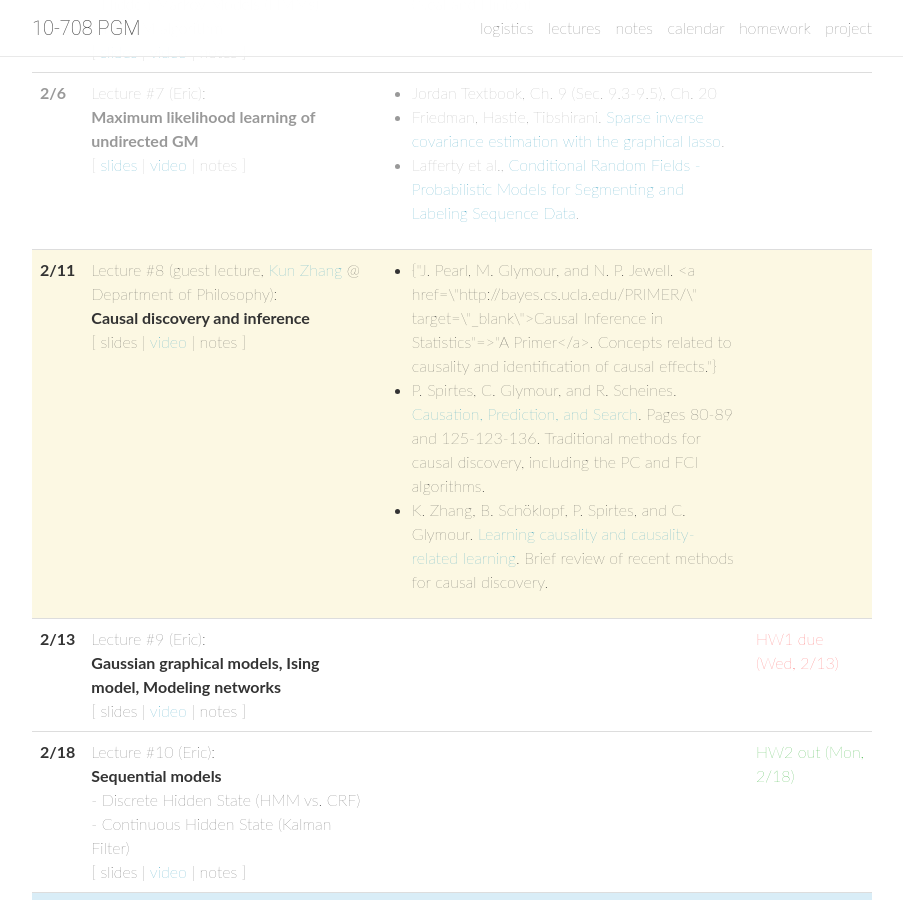
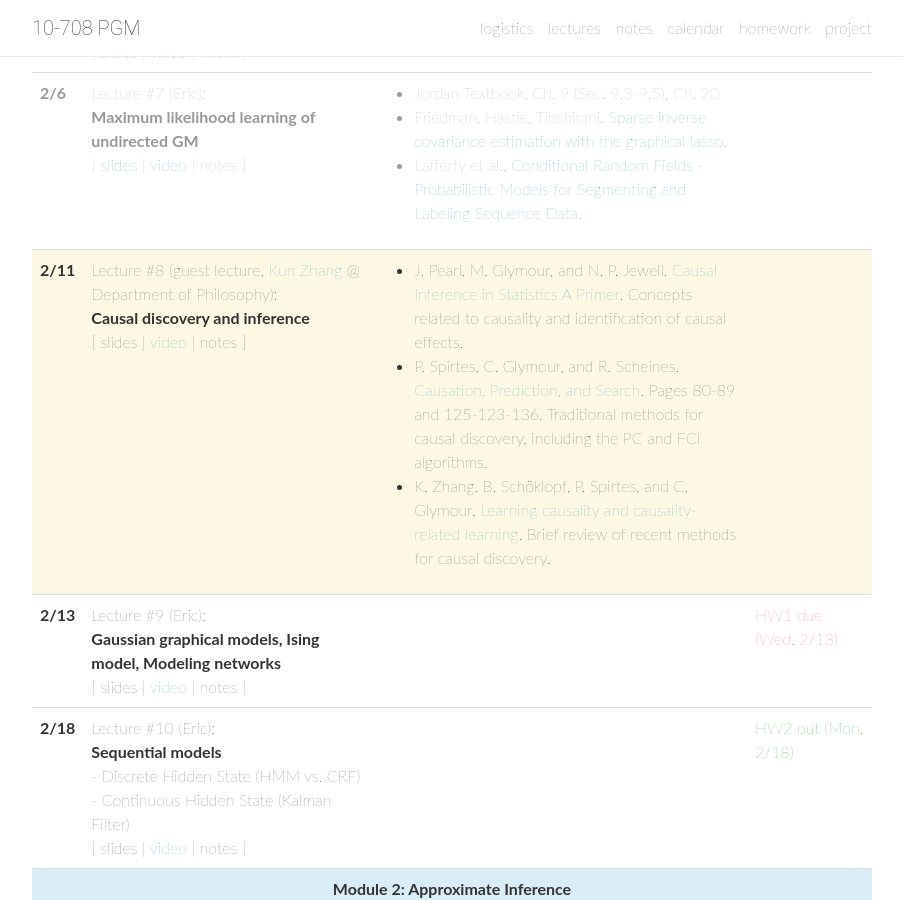
Before and after one commit to sailinglab/pgm-spring-2019, a Jekyll site: the page built from _pages/lectures.md, in a window 1280 px wide and 900 px high, scrolled down 1165 px. Shown: the whole window, without its empty margins (188-1091 px from the left). Built offline with Jekyll 4.4.1, drawn with Linux system fonts in a browser that asks for light colours; nearby versions of some CDN libraries; comment, search, counter and statistics services are not loaded.

Commit message:
Update lectures.yml

```diff
--- a/_data/lectures.yml
+++ b/_data/lectures.yml
@@ -113,7 +113,7 @@
   video: "https://scs.hosted.panopto.com/Panopto/Pages/Viewer.aspx?id=51529b86-51dd-41eb-840f-a9d00129b93c"
   notes:
   readings:
-    - J. Pearl, M. Glymour, and N. P. Jewell. <a href="http://bayes.cs.ucla.edu/PRIMER/" target="_blank">Causal Inference in Statistics: A Primer</a>. Concepts related to causality and identification of causal effects.
+    - J. Pearl, M. Glymour, and N. P. Jewell. <a href="http://bayes.cs.ucla.edu/PRIMER/" target="_blank">Causal Inference in Statistics A Primer</a>. Concepts related to causality and identification of causal effects.
     - P. Spirtes, C. Glymour, and R. Scheines. <a href="https://www.researchgate.net/publication/242448131_Causation_Prediction_and_Search" target="_blank">Causation, Prediction, and Search</a>. Pages 80-89 and 125-123-136. Traditional methods for causal discovery, including the PC and FCI algorithms.
     - K. Zhang, B. Schöklopf, P. Spirtes, and C. Glymour. <a href="https://academic.oup.com/nsr/article/5/1/26/4638533" target="_blank">Learning causality and causality-related learning</a>. Brief review of recent methods for causal discovery.
   logistics:
```
